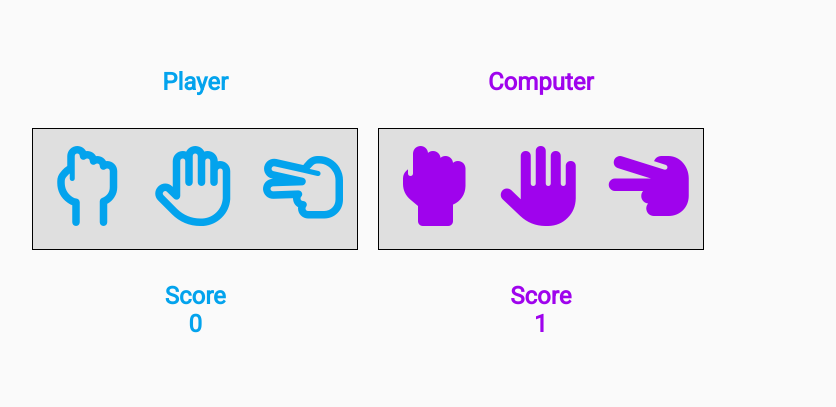
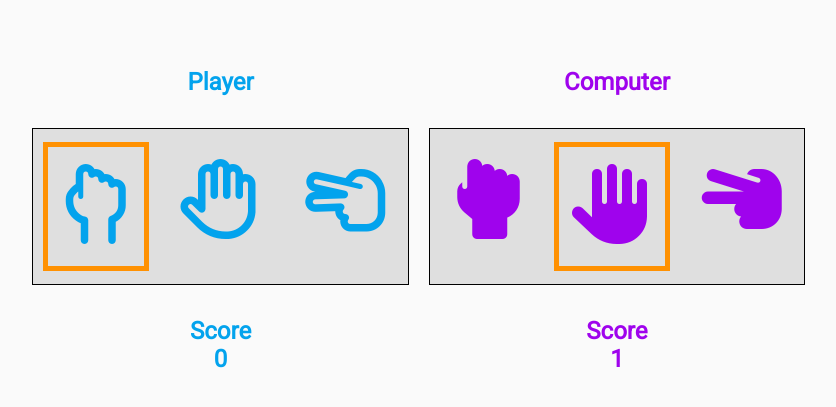
Before and after one commit to jon-ng0120/Rock-Papers-Scissors, a plain HTML site: page index.html in a window 1280 px wide. Both pictures are taken after a click on the element 359 px from the left and 341 px from the top of the page. Shown: the part 245-652 px from the top of the page, without its empty margins (272-1108 px from the left). Drawn offline with Linux system fonts and the light colour scheme.

Commit message:
Add play again function and update css

```diff
--- a/script.js
+++ b/script.js
@@ -21,12 +21,15 @@ gameOverOverlay.style.display = 'none';
 
 playerOptions.forEach(option => {
     option.addEventListener('click', function() {
+        clearSelectedOptions();
+        this.classList.add('selected')
         playRound(this.getAttribute("data-option"), computerPlay())
     })
 })
 
 function computerPlay() {
     cpuChoice = cpuOptions[Math.floor(Math.random() * cpuOptions.length)];
+    cpuChoice.classList.add('selected');
     return cpuChoice.getAttribute("data-option");
 }
 
@@ -72,7 +75,15 @@ function checkWinner() {
     }
 }
 
+function clearSelectedOptions() {
+    const allOptions = [...playerOptions, ...cpuOptions]
+        allOptions.forEach(option => {
+            option.classList.remove('selected');
+        })
+}
+
 playAgainBtn.addEventListener('click', function() {
+    clearSelectedOptions()
     playerScoreContainer.innerText = '0';
     computerScoreContainer.innerText = '0';
     roundOutcome.innerText = '';
--- a/style.css
+++ b/style.css
@@ -39,11 +39,16 @@ body {
 .option {
     font-size: 5rem;
     padding: 0.8rem;
+    margin: 0.8rem 0.6rem;
 }
 
 .option:hover {
     transform: scale(1.1);
     cursor: pointer;
+}
+
+.selected {
+    border: 5px solid #ff9102;
 }
 
 .player-container,
```
